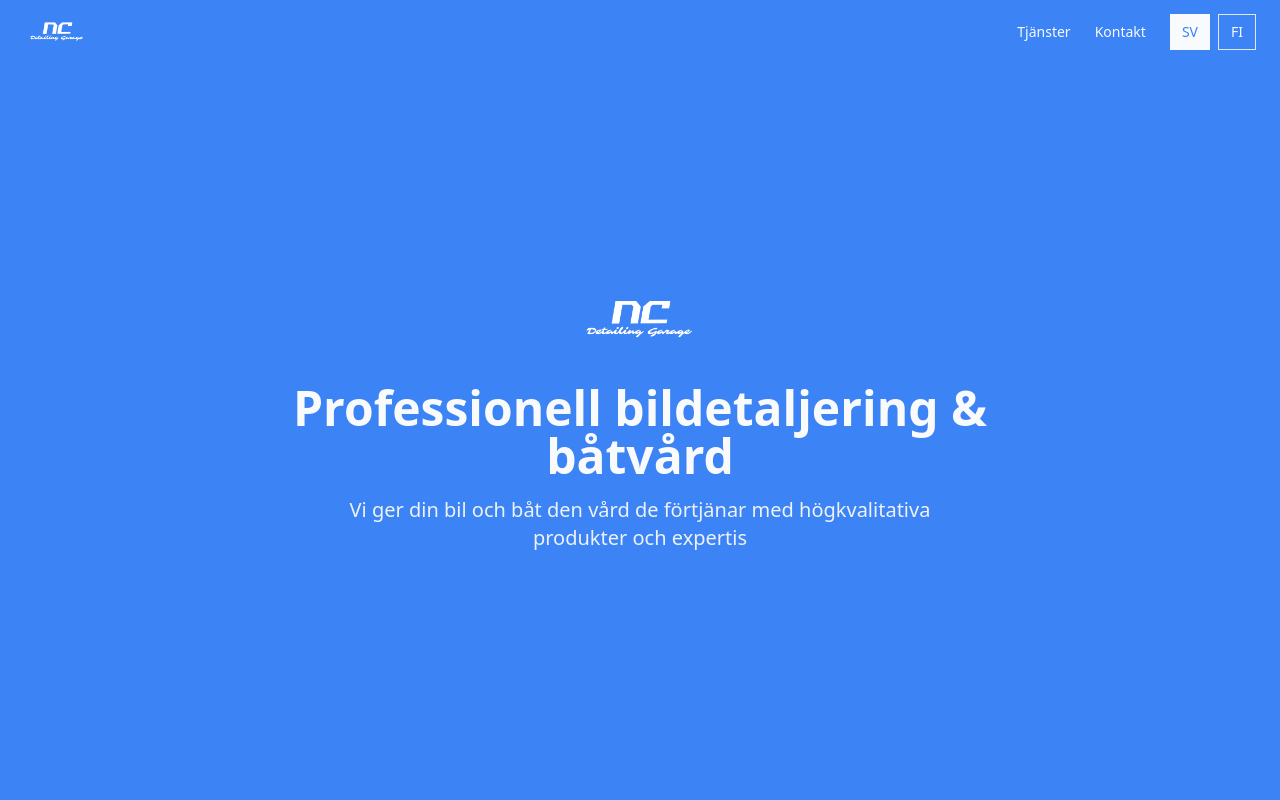
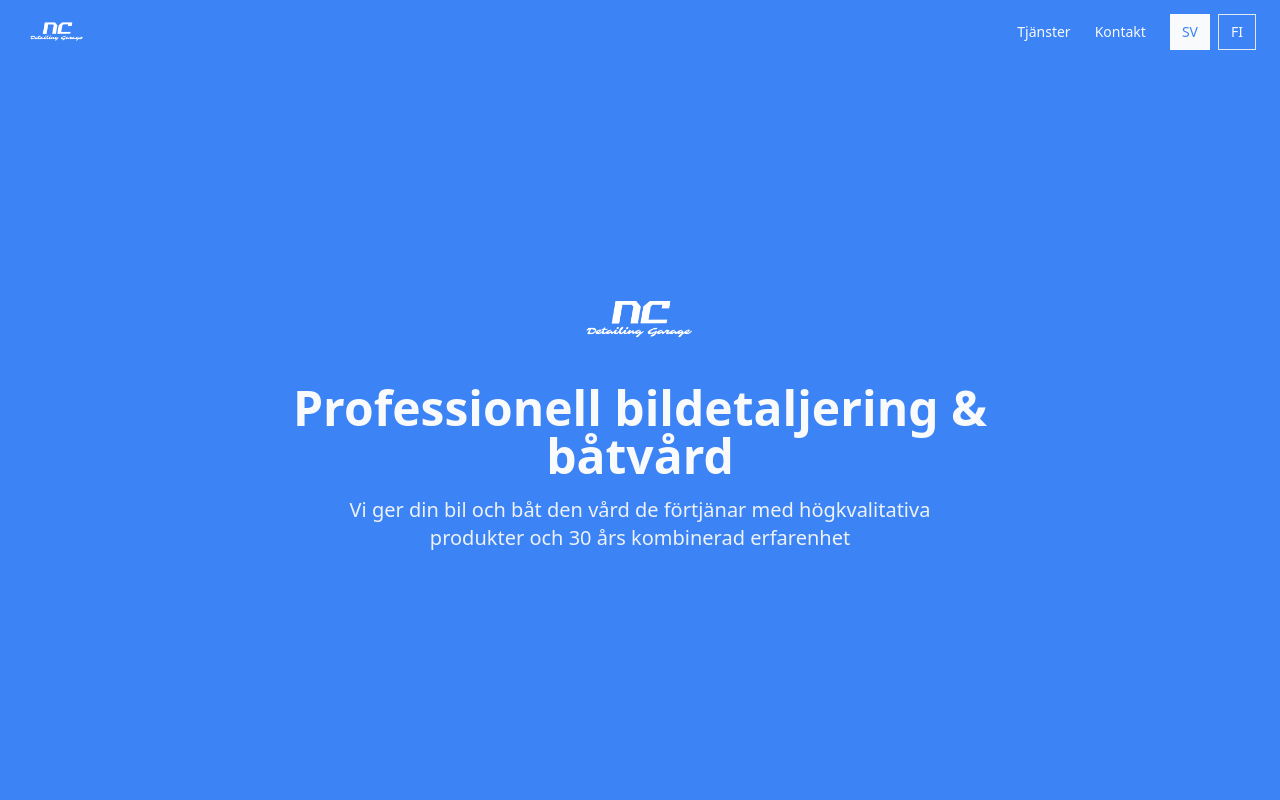
Before and after one commit to enberg/ncdetailing-fi, a React (Vite) app: page / in a window 1280 px wide. Shown: the top 800 px of the page. Built offline with nearby package versions, Linux system fonts and the light colour scheme.

Commit message:
Code edited in Lovable Code Editor
Edited UI in Lovable

```diff
--- a/src/contexts/LanguageContext.tsx
+++ b/src/contexts/LanguageContext.tsx
@@ -26,8 +26,8 @@ const translations: Translations = {
     fi: 'Ammattimainen auton yksityiskohtien hoito & veneenhoito'
   },
   heroSubtitle: {
-    sv: 'Vi ger din bil och båt den vård de förtjänar med högkvalitativa produkter och expertis',
-    fi: 'Annamme autollesi ja veneellesi ansaitsemansa hoidon korkealaatuisilla tuotteilla ja asiantuntemuksella'
+    sv: 'Vi ger din bil och båt den vård de förtjänar med högkvalitativa produkter och 30 års kombinerad erfarenhet',
+    fi: 'Annamme autollesi ja veneellesi ansaitsemansa hoidon korkealaatuisilla tuotteilla ja 30 vuoden yhdistetyllä asiantuntemuksella'
   },
 
   // Services
```
